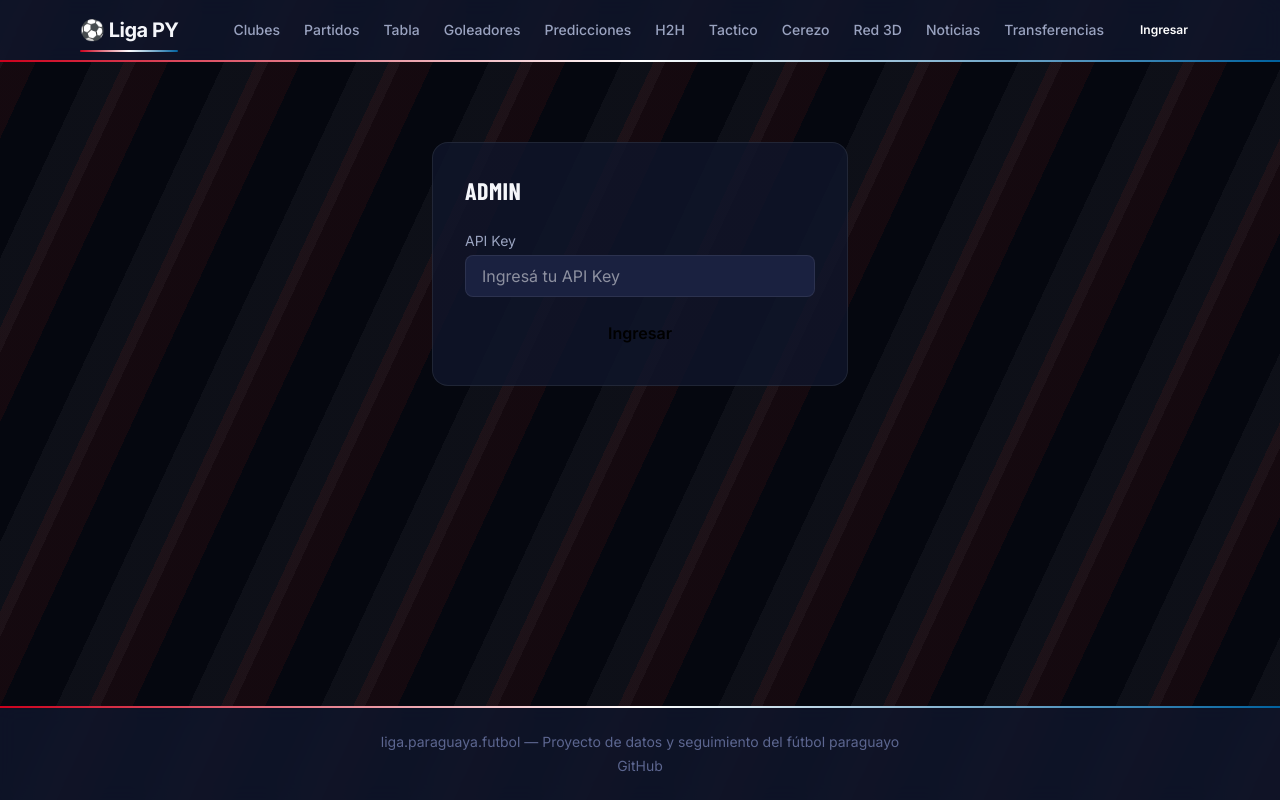
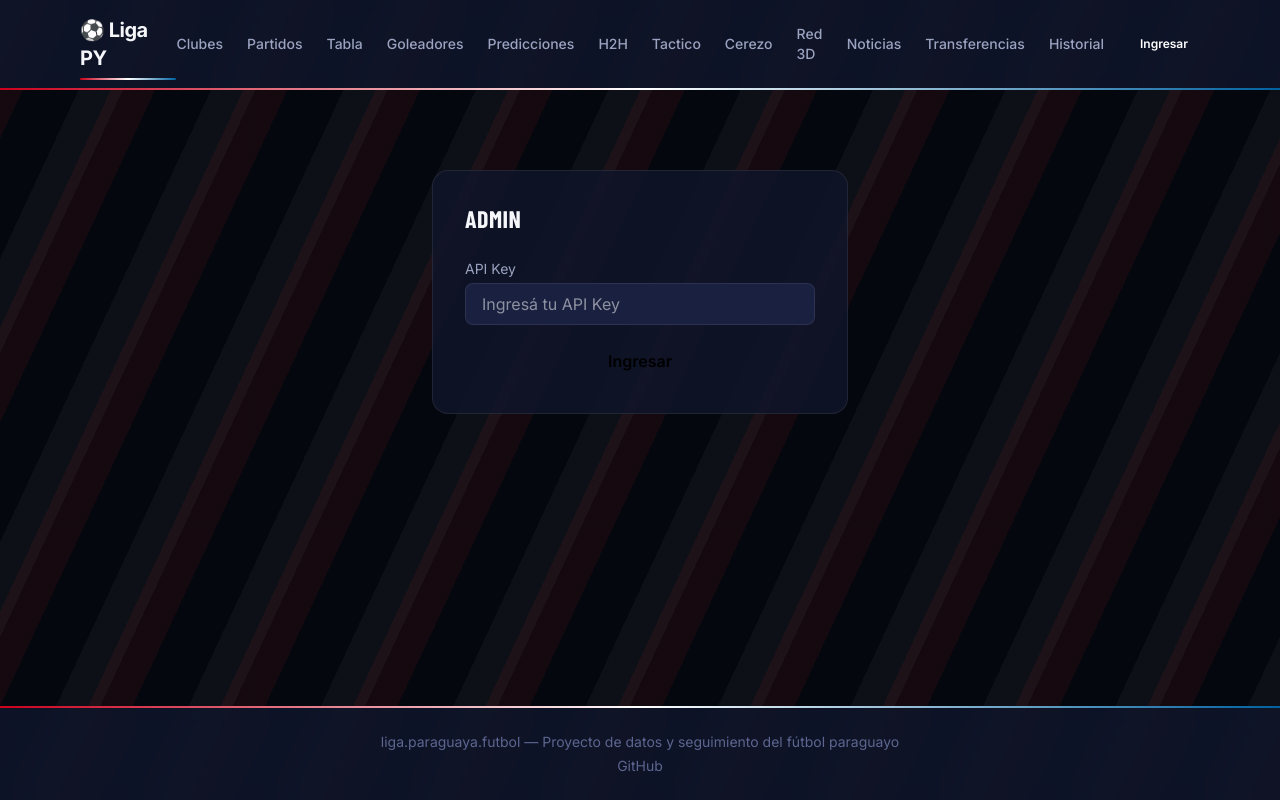
Before and after one commit to DAW1BSergiomg26/liga.paraguaya.futbol, a Next.js app in the folder frontend/: page /admin in a window 1280 px wide. Built offline with nearby package versions, Linux system fonts and the light colour scheme; no server answers.

Commit message:
feat: add Historial link to Navbar

```diff
--- a/frontend/src/components/layout/Navbar.tsx
+++ b/frontend/src/components/layout/Navbar.tsx
@@ -74,6 +74,7 @@ export default function Navbar() {
     { href: "/red3d", label: "Red 3D" },
     { href: "/noticias", label: "Noticias" },
     { href: "/transferencias", label: "Transferencias" },
+    { href: "/historial", label: "Historial" },
   ];
 
   const navLinks = (
```
